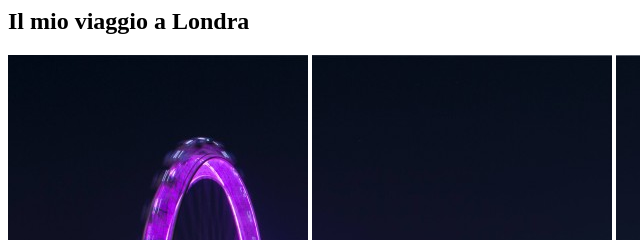
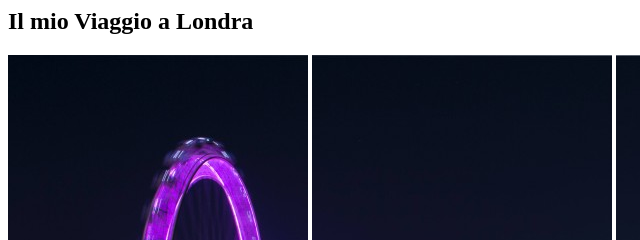
Before and after one commit to Patrickhell/html-london-trip, a plain HTML site: page index.html in a window 1280 px wide. Shown: the top 240 px of the page, 0-640 px from the left. Drawn offline with Linux system fonts and the light colour scheme.

Commit message:
change-V-letter

```diff
--- a/index.html
+++ b/index.html
@@ -9,7 +9,7 @@
     <header>
         <section>
             <h2>
-                Il mio viaggio a Londra
+                Il mio Viaggio a Londra
             </h2>
         </section>
 
```
